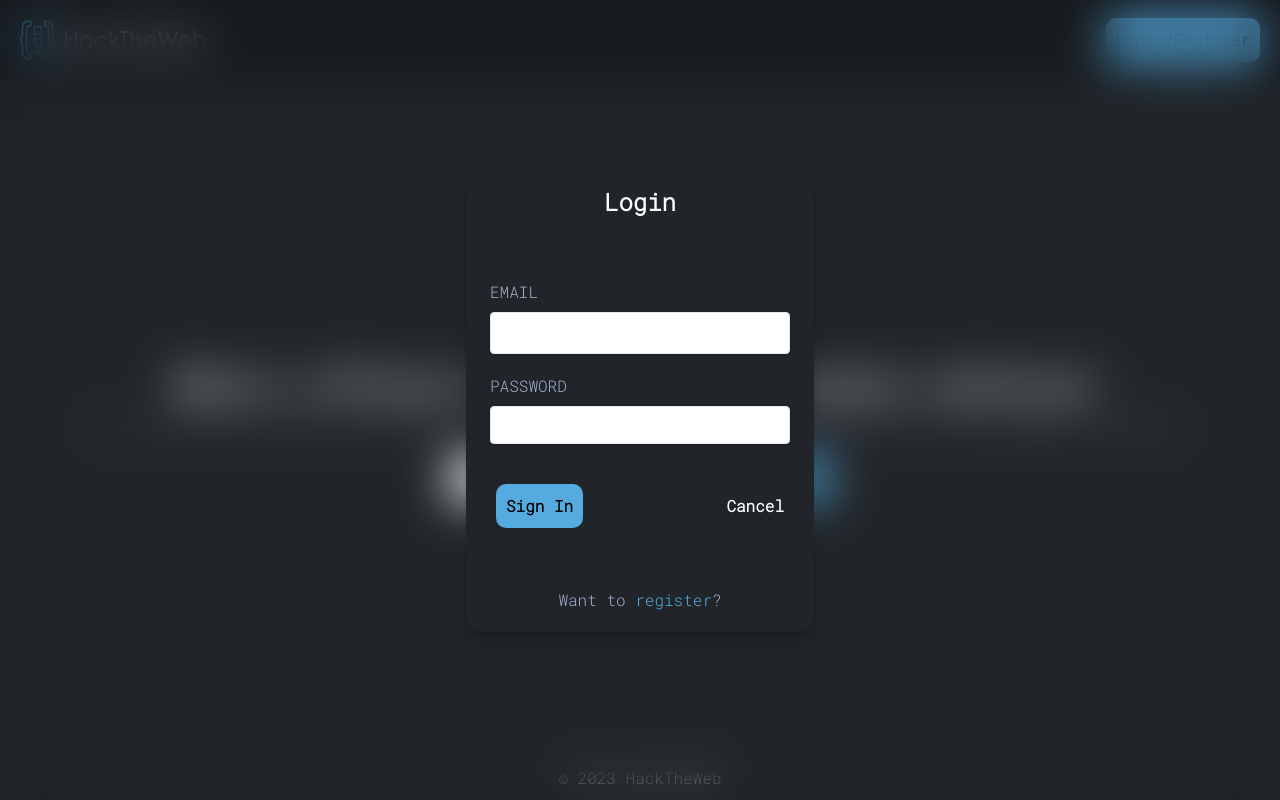
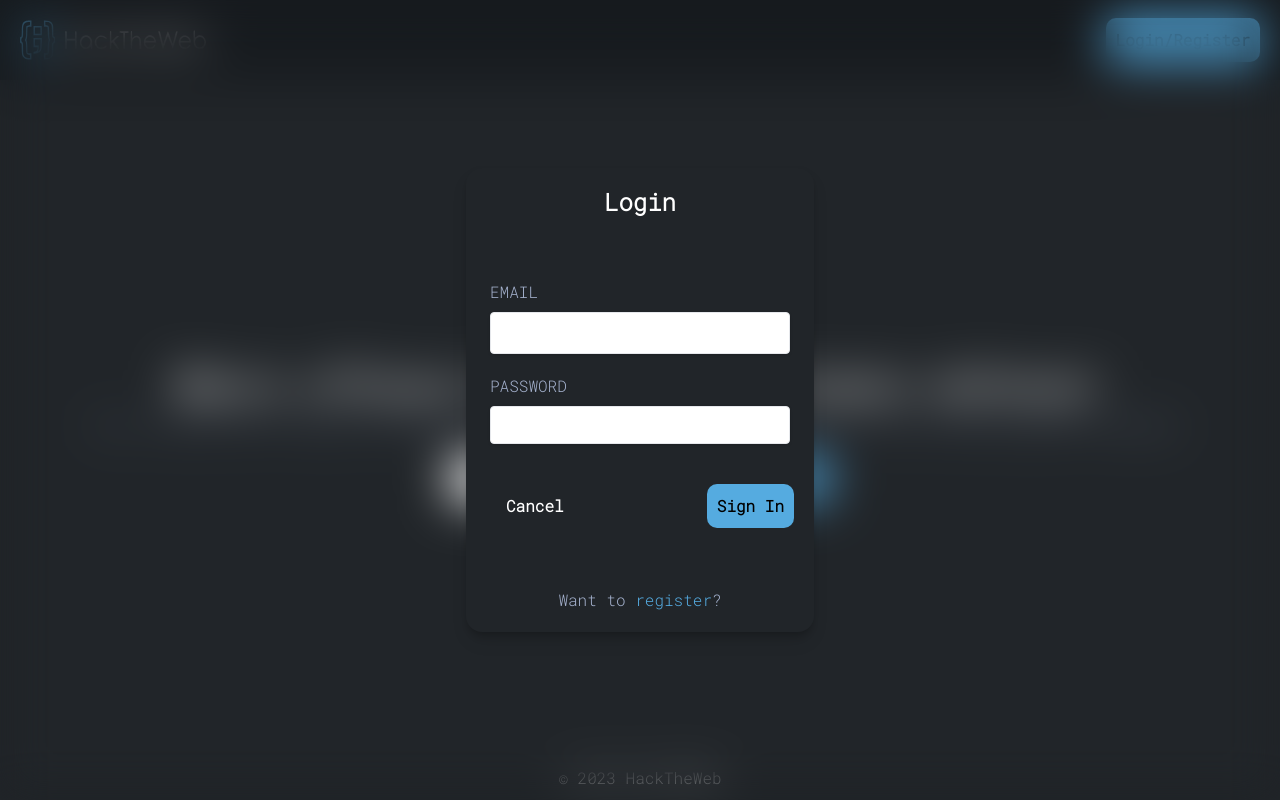
Before and after one commit to marcabounader/HackTheWeb-FrontEnd, a React (Create React App) app in the folder hacktheweb-frontend/: page / in a window 1280 px wide. Both pictures are taken after a click on the button "Login/Register". Built offline with nearby package versions, Linux system fonts and the light colour scheme; what react-chatbot-kit would draw is missing.

Commit message:
Primary button to right

```diff
--- a/hacktheweb-frontend/src/components/Forms/LoginForm.jsx
+++ b/hacktheweb-frontend/src/components/Forms/LoginForm.jsx
@@ -84,17 +84,18 @@ const LoginForm = ({ isOpen,handleCloseViewModal,handleOpenRegisterModal }) => {
       <div className="error font-normal text-red-700 text-sm">{errors}</div>
       <div className=" monster flex justify-between gap-3 w-full px-5 pb-5">
         <button
+          onClick={handleCloseViewModal}
+          className="btn"
+        >
+          Cancel
+        </button>
+        <button
           onClick={() => handleSignIn()}
           className="btn primary-btn"
         >
           Sign In
         </button>
-        <button
-          onClick={handleCloseViewModal}
-          className="btn"
-        >
-          Cancel
-        </button>
+
       </div>
       <div className='p-5'>
         Want to <span className="cursor-pointer text-color-main" onClick={()=>{handleCloseViewModal(); handleOpenRegisterModal();}}>register</span>?
```
